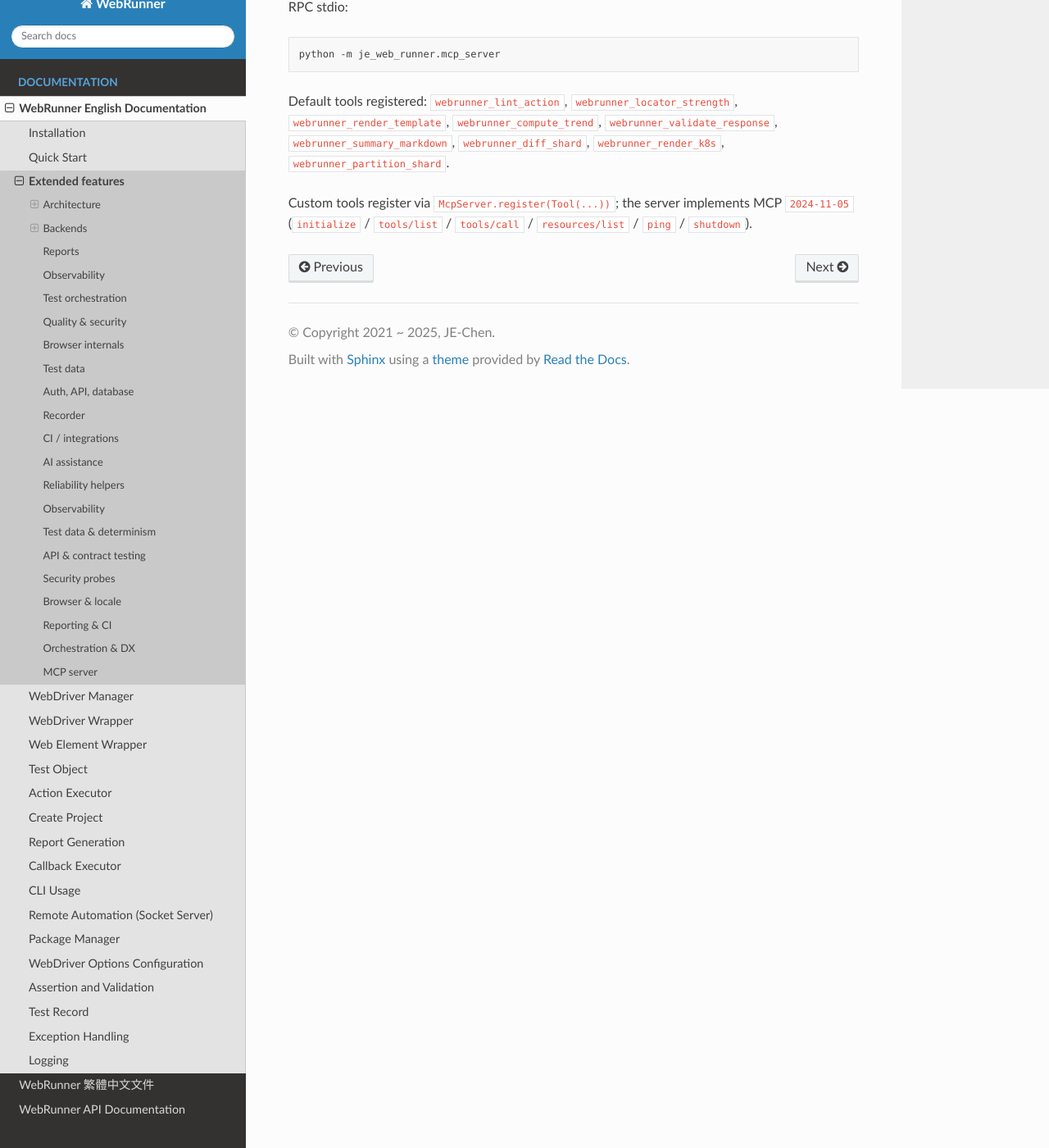
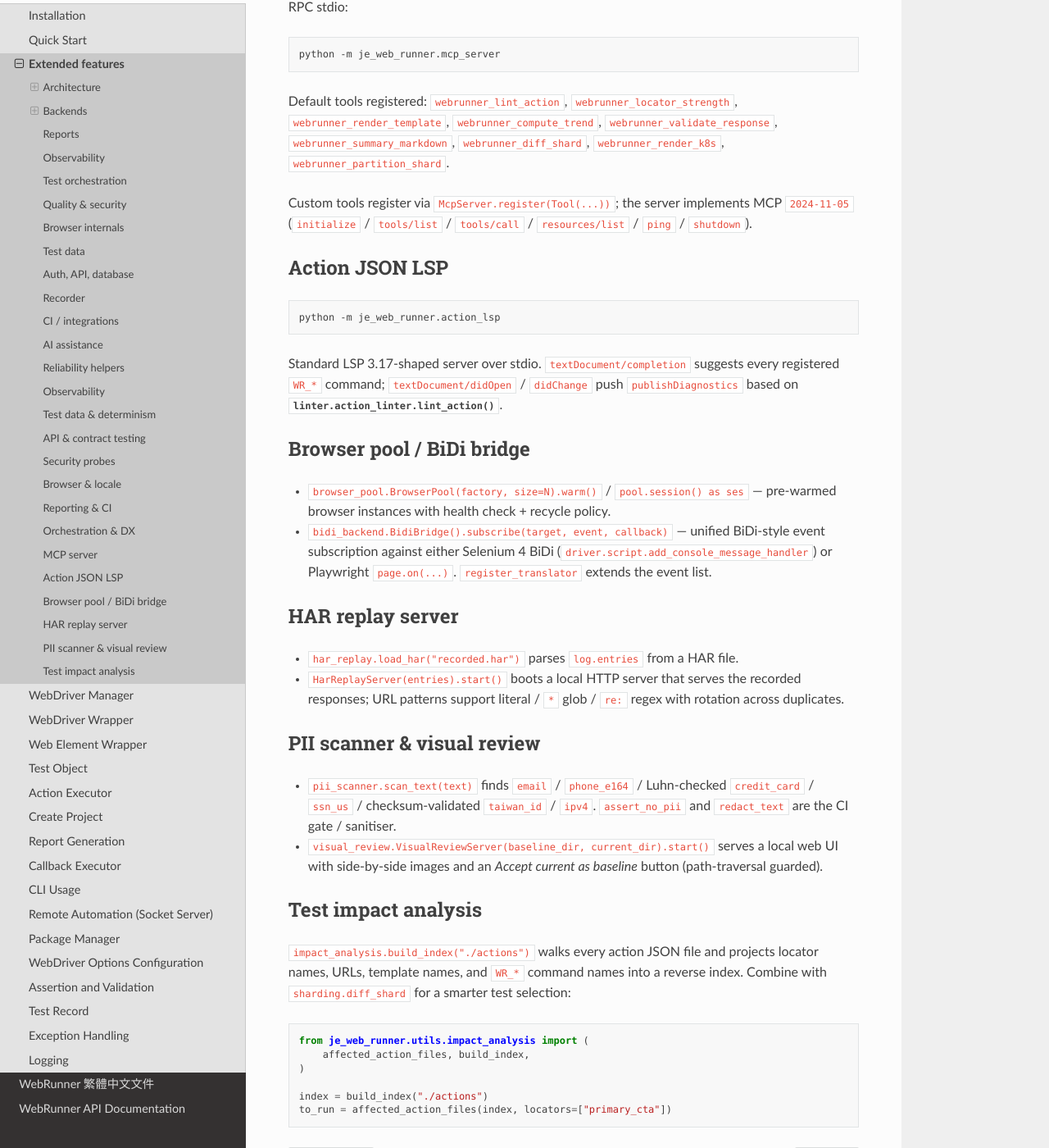
Before and after one commit to Integration-Automation/WebRunner, a Sphinx documentation site: the page built from docs/source/Eng/doc/extended_features/extended_features_doc.rst, in a window 1280 px wide and 1400 px high, scrolled down 7371 px. Shown: the whole window at 82% size. Built offline with Sphinx 7.4.7 and the Read the Docs theme 3.1.0, drawn with Linux system fonts in a browser that asks for light colours.

Commit message:
Document new wave (BiDi / browser pool / HAR replay / PII / visual review / impact analysis / LSP)

```diff
--- a/docs/source/Eng/doc/extended_features/extended_features_doc.rst
+++ b/docs/source/Eng/doc/extended_features/extended_features_doc.rst
@@ -389,3 +389,63 @@
 Custom tools register via ``McpServer.register(Tool(...))``; the server
 implements MCP ``2024-11-05`` (``initialize`` / ``tools/list`` /
 ``tools/call`` / ``resources/list`` / ``ping`` / ``shutdown``).
+
+Action JSON LSP
+===============
+
+.. code-block:: shell
+
+   python -m je_web_runner.action_lsp
+
+Standard LSP 3.17-shaped server over stdio. ``textDocument/completion``
+suggests every registered ``WR_*`` command; ``textDocument/didOpen`` /
+``didChange`` push ``publishDiagnostics`` based on
+:func:`linter.action_linter.lint_action`.
+
+Browser pool / BiDi bridge
+==========================
+
+* ``browser_pool.BrowserPool(factory, size=N).warm()`` /
+  ``pool.session() as ses`` — pre-warmed browser instances with health
+  check + recycle policy.
+* ``bidi_backend.BidiBridge().subscribe(target, event, callback)`` —
+  unified BiDi-style event subscription against either Selenium 4 BiDi
+  (``driver.script.add_console_message_handler``) or Playwright
+  ``page.on(...)``. ``register_translator`` extends the event list.
+
+HAR replay server
+=================
+
+* ``har_replay.load_har("recorded.har")`` parses ``log.entries`` from a
+  HAR file.
+* ``HarReplayServer(entries).start()`` boots a local HTTP server that
+  serves the recorded responses; URL patterns support literal /
+  ``*`` glob / ``re:`` regex with rotation across duplicates.
+
+PII scanner & visual review
+===========================
+
+* ``pii_scanner.scan_text(text)`` finds ``email`` / ``phone_e164`` /
+  Luhn-checked ``credit_card`` / ``ssn_us`` / checksum-validated
+  ``taiwan_id`` / ``ipv4``. ``assert_no_pii`` and ``redact_text`` are
+  the CI gate / sanitiser.
+* ``visual_review.VisualReviewServer(baseline_dir, current_dir).start()``
+  serves a local web UI with side-by-side images and an *Accept current
+  as baseline* button (path-traversal guarded).
+
+Test impact analysis
+====================
+
+``impact_analysis.build_index("./actions")`` walks every action JSON
+file and projects locator names, URLs, template names, and ``WR_*``
+command names into a reverse index. Combine with
+``sharding.diff_shard`` for a smarter test selection:
+
+.. code-block:: python
+
+   from je_web_runner.utils.impact_analysis import (
+       affected_action_files, build_index,
+   )
+
+   index = build_index("./actions")
+   to_run = affected_action_files(index, locators=["primary_cta"])
```
Also changed, not shown: README.md (+30 -0 lines), docs/source/Zh/doc/extended_features/extended_features_doc.rst (+42 -0 lines).
